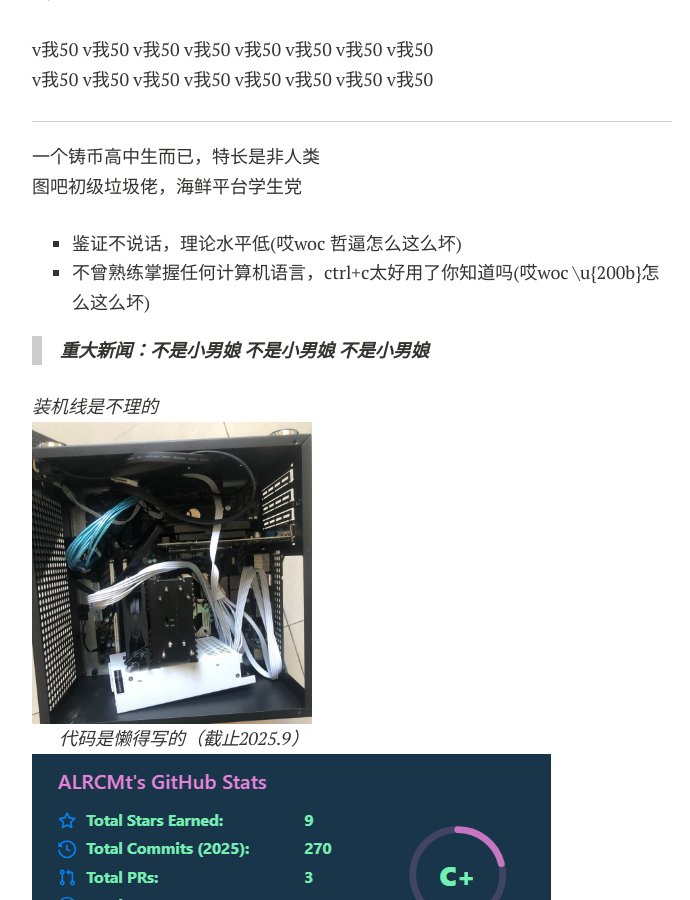
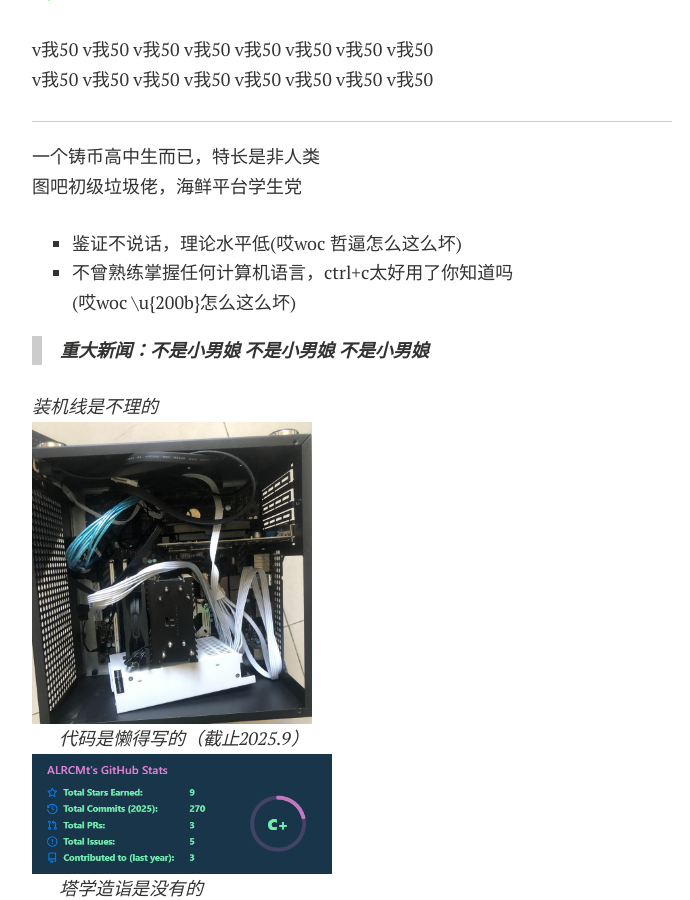
Before and after one commit to ALRCMt/personal-web, a Jekyll site: the page built from index.md, in a window 1280 px wide and 900 px high, scrolled down 390 px. Shown: the whole window, without its empty margins (288-978 px from the left). Built offline with Jekyll 4.4.1, drawn with Linux system fonts in a browser that asks for light colours; nearby versions of some CDN libraries; comment, search, counter and statistics services are not loaded; a style sheet for code colours, icons or effects is not loaded.

Commit message:
Update index.md

```diff
--- a/index.md
+++ b/index.md
@@ -34,7 +34,7 @@ v我50 v我50 v我50 v我50 v我50 v我50 v我50 v我50
 图吧初级垃圾佬，海鲜平台学生党
 
 - 鉴证不说话，理论水平低(哎woc 哲逼怎么这么坏)
-- 不曾熟练掌握任何计算机语言，ctrl+c太好用了你知道吗(哎woc \u{200b}怎么这么坏)
+- 不曾熟练掌握任何计算机语言，ctrl+c太好用了你知道吗<br />(哎woc \u{200b}怎么这么坏)
 
 > <b>重大新闻：<i>不是小男娘 不是小男娘 不是小男娘</i></b>
 
@@ -44,7 +44,7 @@ v我50 v我50 v我50 v我50 v我50 v我50 v我50 v我50
 <img src="https://alrcmt.github.io/images/server_open.jpg" width="280px">
 
 <i>代码是懒得写的（截止2025.9）</i>
-<img src="https://alrcmt.github.io/images/stats.png" alt="stats">
+<img src="https://alrcmt.github.io/images/stats.png" alt="stats" width="300px">
 
 <i>塔学造诣是没有的</i>
 <img src="https://alrcmt.github.io/images/ban.png" alt="账号已封禁">
```
